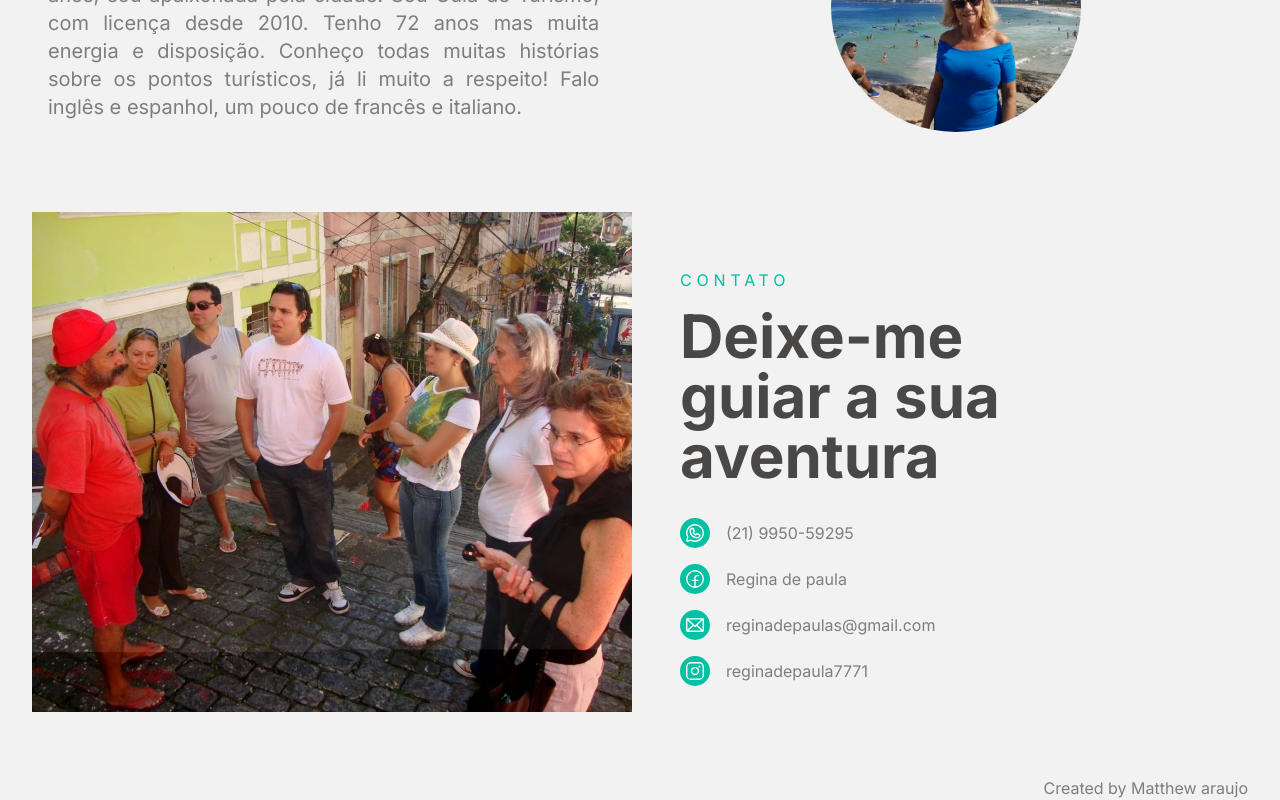
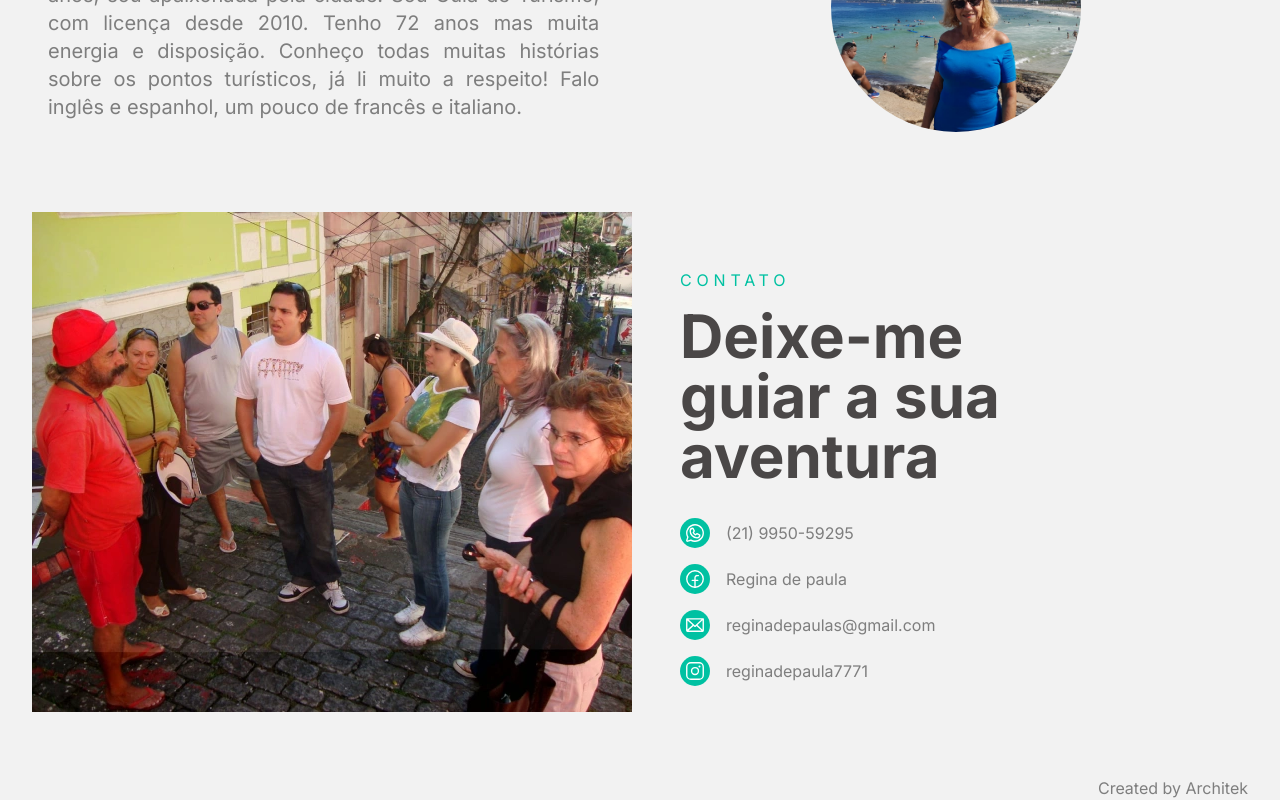
Before and after one commit to MatthewAraujo/Freelas, a Next.js app: page / in a window 1280 px wide. Shown: the part 1924-2724 px from the top of the page. Built offline with nearby package versions, Linux system fonts and the light colour scheme.

Commit message:
Update footer.tsx

```diff
--- a/src/pages/components/Footer/footer.tsx
+++ b/src/pages/components/Footer/footer.tsx
@@ -3,7 +3,7 @@ export default function Footer() {
     <footer className="w-full flex justify-end items-end  text-grayText">
       <div className=" text-base ">
         <a href="https://github.com/MatthewAraujo" target="_blank" className="w-full">
-          Created by Matthew araujo
+          Created by Architek
         </a>
       </div>
     </footer>
```
